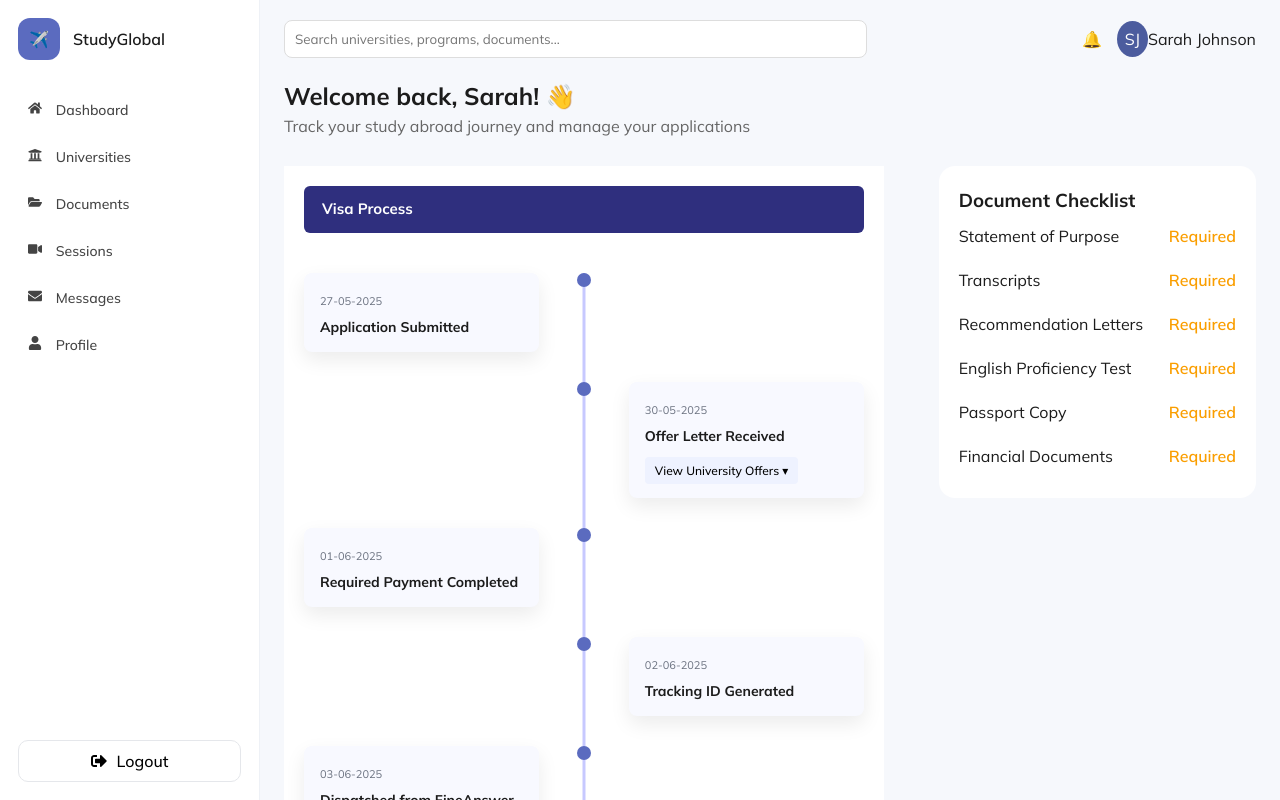
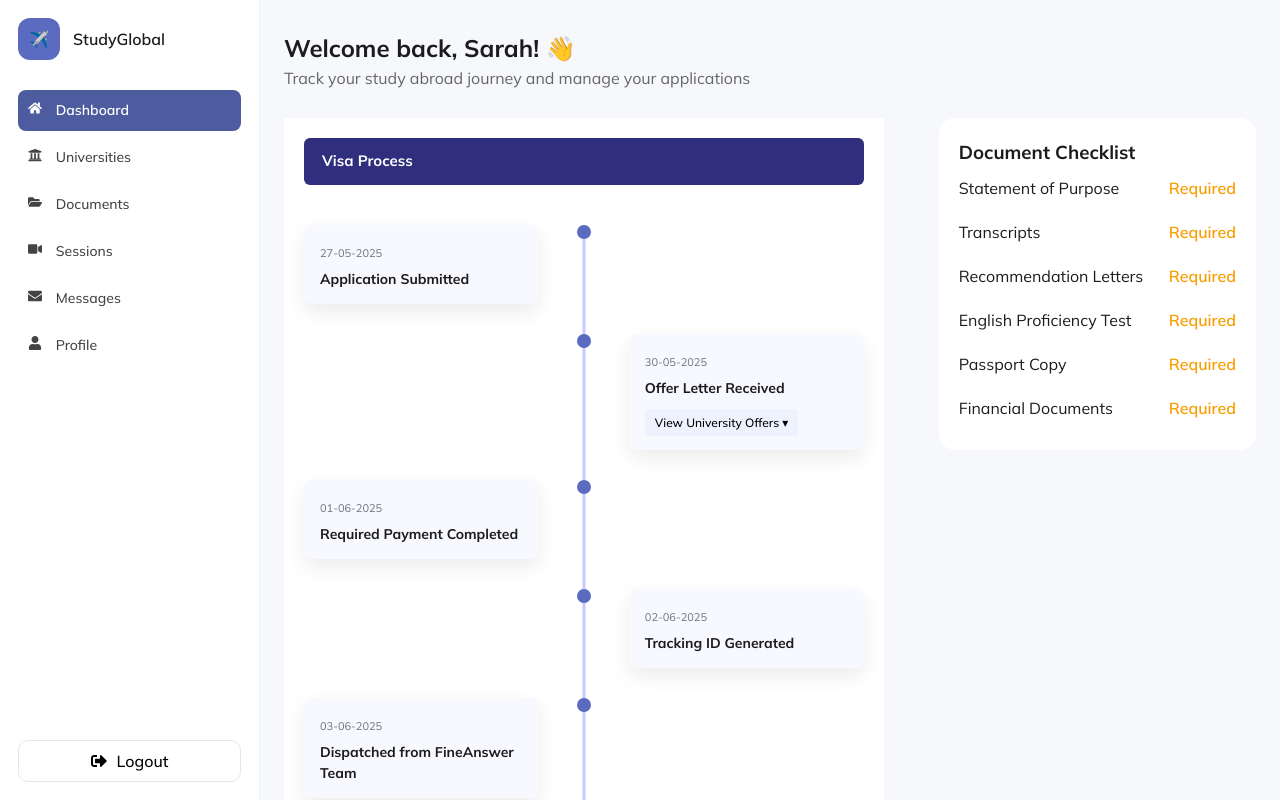
Before and after one commit to farheentrisha/FineAnswer, a React (Vite) app in the folder client/: page /dashboard in a window 1280 px wide. Built offline with nearby package versions, Linux system fonts and the light colour scheme; a web font is replaced by a local one.

Commit message:
updated architecture

```diff
--- a/client/src/App.jsx
+++ b/client/src/App.jsx
@@ -5,8 +5,10 @@ import AustraliaPage from "./AustraliaPage";
 import UKPage from "./UKPage";
 import Login from "./LoginPage";
 import Register from "./RegisterPage";
-import Dashboard from "./pages/Dashboard";
+import DashboardLayout from "./pages/DashboardLayout";
+import DashboardHome from "./pages/DashboardHome";
 import Universities from "./pages/Universities";
+
 import "./App.css";
 
 import { gsap } from "gsap";
@@ -32,16 +34,18 @@ export default function App() {
   return (
     <Router>
       <Routes>
-        {/* Public pages */}
+  {/* Public */}
   <Route path="/" element={<LandingPage />} />
   <Route path="/australia" element={<AustraliaPage />} />
   <Route path="/uk" element={<UKPage />} />
   <Route path="/login" element={<Login />} />
   <Route path="/register" element={<Register />} />
 
-        {/* Dashboard pages */}
-        <Route path="/dashboard" element={<Dashboard />} />
-        <Route path="/dashboard/universities" element={<Universities />} />
+  {/* Dashboard (layout-based routing) */}
+  <Route path="/dashboard" element={<DashboardLayout />}>
+    <Route index element={<DashboardHome />} />
+    <Route path="universities" element={<Universities />} />
+  </Route>
 </Routes>
     </Router>
   );
--- a/client/src/components/Sidebar.jsx
+++ b/client/src/components/Sidebar.jsx
@@ -11,6 +11,7 @@ import {
 } from "react-icons/fa";
 import "./Sidebar.css";
 
+
 export default function Sidebar() {
   return (
     <aside className="sidebar">
@@ -22,7 +23,7 @@ export default function Sidebar() {
 
       {/* Navigation */}
       <nav className="sidebar-nav">
-        <NavLink to="/" end>
+        <NavLink to="/dashboard" end>
           <FaHome /> <span>Dashboard</span>
         </NavLink>
 
--- a/client/src/pages/Dashboard.jsx
+++ /dev/null
@@ -1,29 +0,0 @@
-import Sidebar from "../components/Sidebar";
-import Topbar from "../components/Topbar";
-import ProgressTracker from "../components/ProgressTracker";
-import EligibilityCard from "../components/EligibilityCard";
-import DocumentChecklist from "../components/DocumentChecklist";
-import "../css/dashboard.css";
-
-export default function Dashboard() {
-  return (
-    <div className="dashboard-layout">
-      <Sidebar />
-
-      <div className="dashboard-main">
-        <Topbar />
-
-        <h2 className="welcome-text">Welcome back, Sarah! 👋</h2>
-        <p className="sub-text">
-          Track your study abroad journey and manage your applications
-        </p>
-
-        {/* 👇 SIDE BY SIDE */}
-        <div className="dashboard-grid">
-          <ProgressTracker />
-          <DocumentChecklist />
-        </div>
-      </div>
-    </div>
-  );
-}
--- /dev/null
+++ b/client/src/pages/DashboardHome.jsx
@@ -0,0 +1,19 @@
+import ProgressTracker from "../components/ProgressTracker";
+import EligibilityCard from "../components/EligibilityCard";
+import DocumentChecklist from "./DocumentChecklist";
+
+export default function DashboardHome() {
+  return (
+    <>
+      <h2 className="welcome-text">Welcome back, Sarah! 👋</h2>
+      <p className="sub-text">
+        Track your study abroad journey and manage your applications
+      </p>
+
+      <div className="dashboard-grid">
+        <ProgressTracker />
+        <DocumentChecklist />
+      </div>
+    </>
+  );
+}
--- /dev/null
+++ b/client/src/pages/DashboardLayout.jsx
@@ -0,0 +1,15 @@
+import Sidebar from "../components/Sidebar";
+import { Outlet } from "react-router-dom";
+import "../css/dashboard.css";
+
+export default function DashboardLayout() {
+  return (
+    <div className="dashboard-layout">
+      <Sidebar />
+
+      <div className="dashboard-main">
+        <Outlet />
+      </div>
+    </div>
+  );
+}
```
Also changed, not shown: client/src/pages/DocumentChecklist.jsx (renamed from client/src/components/DocumentChecklist.jsx). Lines whose indentation alone changed are shown as unchanged.
